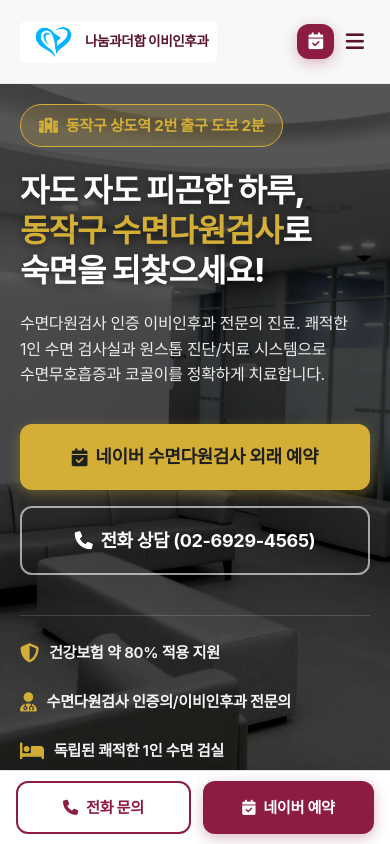
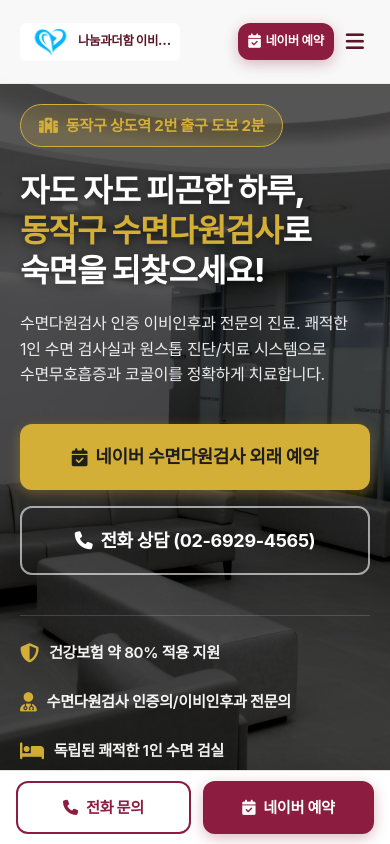
Before and after one commit to cnpbiz2021-afk/nanument, a plain HTML site: page index.html in a window 390 px wide. Shown: the top 844 px of the page. Drawn offline with Linux system fonts and the light colour scheme; a web font is replaced by a local one.

Commit message:
Add files via upload

```diff
--- a/styles.css
+++ b/styles.css
@@ -239,7 +239,6 @@
 }
 
 .header.scrolled {
-  height: var(--header-height-scrolled);
   box-shadow: var(--shadow-sm);
   background-color: rgba(255, 255, 255, 0.98);
 }
@@ -281,14 +280,6 @@
   line-height: 1.2;
   overflow: hidden;
   text-overflow: ellipsis; /* truncate gracefully instead of pushing the layout wide */
-}
-
-.header.scrolled .logo-img {
-  height: 40px;
-}
-
-.header.scrolled .logo-title-text {
-  font-size: 0.975rem;
 }
 
 .nav-menu {
@@ -903,27 +894,25 @@
   }
   .logo-link {
     padding: 4px 8px;
-    gap: 6px;
+    gap: 5px;
   }
   .logo-img {
-    height: 34px;
+    height: 30px;
   }
   .logo-title-text {
-    font-size: 0.85rem;
-    max-width: 32vw; /* prevents the clinic name from pushing the reserve button off-screen */
+    font-size: 0.78rem;
+    max-width: 24vw; /* prevents the clinic name from pushing the reserve button off-screen */
   }
   .header-actions {
     gap: 6px;
   }
   .header-actions .header-reserve-btn {
-    padding: 9px 11px;
-    gap: 0;
-  }
-  .header-reserve-btn .reserve-btn-text {
-    display: none; /* icon-only on very narrow screens so it never collides with the logo */
+    padding: 8px 10px;
+    gap: 5px;
+    font-size: 0.78rem;
   }
   .header-reserve-btn i {
-    font-size: 1.05rem;
+    font-size: 0.9rem;
   }
   .mobile-nav-toggle {
     padding: 6px;
```
